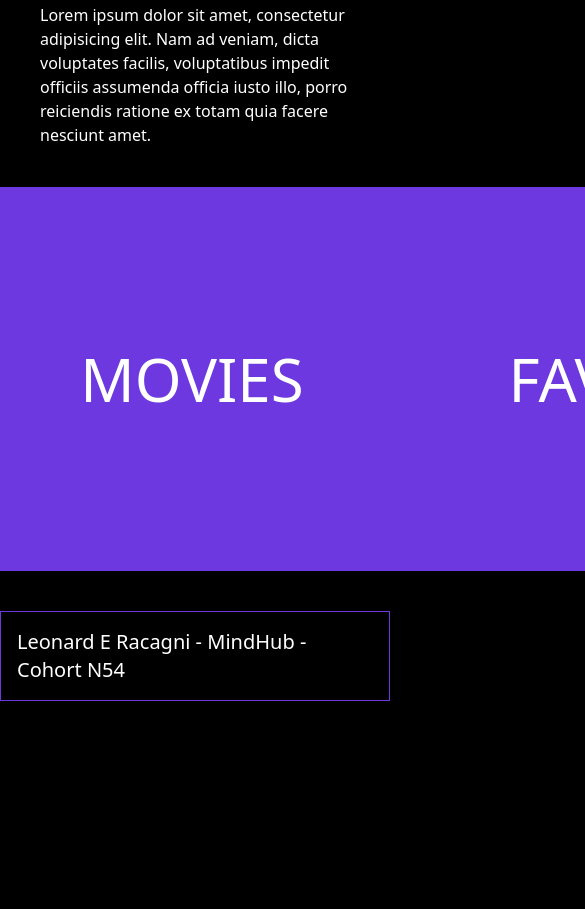
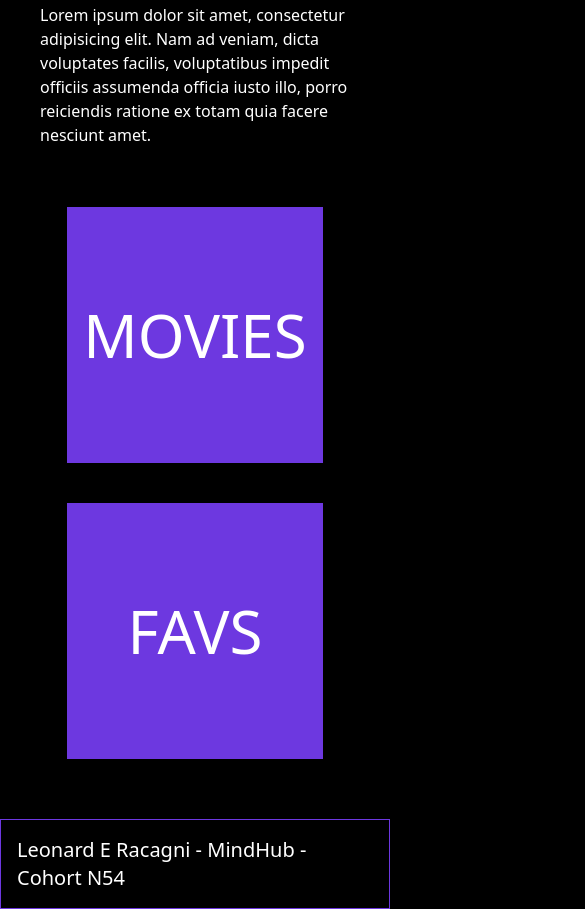
Before and after one commit to LeonardERacagni/JavaScript, a plain HTML site: page sprint1/index.html in a window 390 px wide. Shown: the part 479-1388 px from the top of the page, 585 px wide, since content can reach past the window. Before the commit the page ends 1180 px from the top, so only its background shows below. Drawn offline with nearby package versions, Linux system fonts and the light colour scheme.

Commit message:
actualizacion con responsive

```diff
--- a/sprint1/index.html
+++ b/sprint1/index.html
@@ -12,8 +12,8 @@
         <link rel="icon" href="./assets/images/Moviestack_favicon.png" type="image/png">
     </head>
 
-<body class="bg-black text-white">
-    <header class="flex flex-nowrap items-center justify-between h-full max-h-24 border-solid border border-[#6D38E0]">
+<body class="bg-black text-white flex flex-wrap grow">
+    <header class="flex flex-nowrap items-center grow justify-between h-full max-h-24 border-solid border border-[#6D38E0]">
             <div class="flex flex-nowrap items-center space-x-[-95px]">
                 <img class="w-full h-full max-w-24" src="./assets/images/Moviestack_isotipo.png" alt="logo">
                 <img class="w-full h-full max-w-96" src="./assets/images/Moviestack_logotipo2.png" alt="logNombre">
@@ -27,7 +27,7 @@
     <main>
         <section>
             <div>
-                <video src="./videos/estrenos2024-1080p.mp4" autoplay playsinline loop></video>
+                <video src="./videos/estrenos2024-1080p.mp4" autoplay playsinline muted controls loop></video>
             </div>
             <div class="flex flex-col items-center my-10 bg-[#6D38E0] text-white">
                 <h2 class="m-4 text-3xl">ESTRENOS 2024</h2>
@@ -39,21 +39,21 @@
         </section>
         <section>
             <p class=" flex flex-nowrap justify-center justify-center m-10">Lorem ipsum dolor sit amet, consectetur adipisicing elit. Nam ad veniam, dicta voluptates facilis, voluptatibus impedit officiis assumenda officia iusto illo, porro reiciendis ratione ex totam quia facere nesciunt amet.</p>
-            <div class="flex flex-nowrap justify-center justify-around">
+            <div class="flex flex-wrap justify-center justify-around">
                 <a href="./paginas/movies.html">
-                    <div class="h-96 w-96 flex justify-center items-center bg-[#6D38E0] hover:bg-[#D2CCFF] hover:text-black hover:font-bold">
+                    <div class="h-96 w-96 flex flex-wrap mx-5 max-lg:my-5 max-sm:h-64 max-sm:w-64 max-md:flex-col justify-center items-center bg-[#6D38E0] hover:bg-[#D2CCFF] hover:text-black hover:font-bold">
                         <h2 class="text-6xl">MOVIES</h2>
                     </div>
                 </a>
                 <a href="./paginas/favs.html">
-                    <div class="h-96 w-96 flex justify-center items-center bg-[#6D38E0] hover:bg-[#D2CCFF] hover:text-black hover:font-bold">
+                    <div class="h-96 w-96 flex flex-wrap mx-5 max-lg:my-5 max-sm:h-64 max-sm:w-64 max-md:flex-col justify-center items-center bg-[#6D38E0] hover:bg-[#D2CCFF] hover:text-black hover:font-bold">
                         <h2 class="text-6xl">FAVS</h2>
                     </div>
                 </a>
             </div>
         </section>
     </main>
-    <footer class="flex flex-nowrap justify-center mt-10 p-4 border-solid border border-[#6D38E0]">
+    <footer class="flex flex-nowrap grow justify-center mt-10 p-4 border-solid border border-[#6D38E0]">
         <h2 class="text-xl">Leonard E Racagni - MindHub - Cohort N54</h2>
     </footer>
     <script src="./js/data.js"></script>
```
Also changed, not shown: sprint1/paginas/movies.html (+4 -4 lines).
